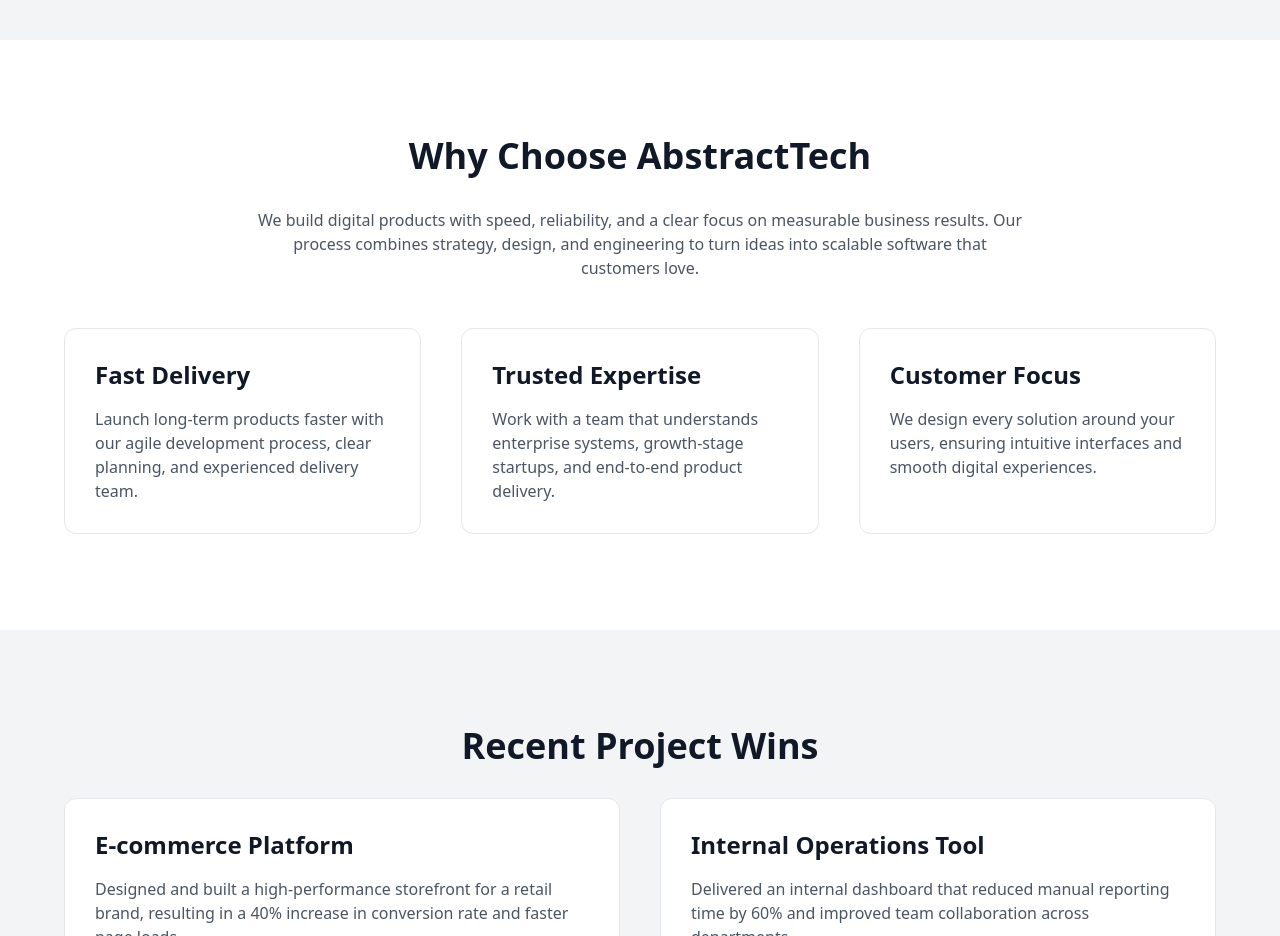
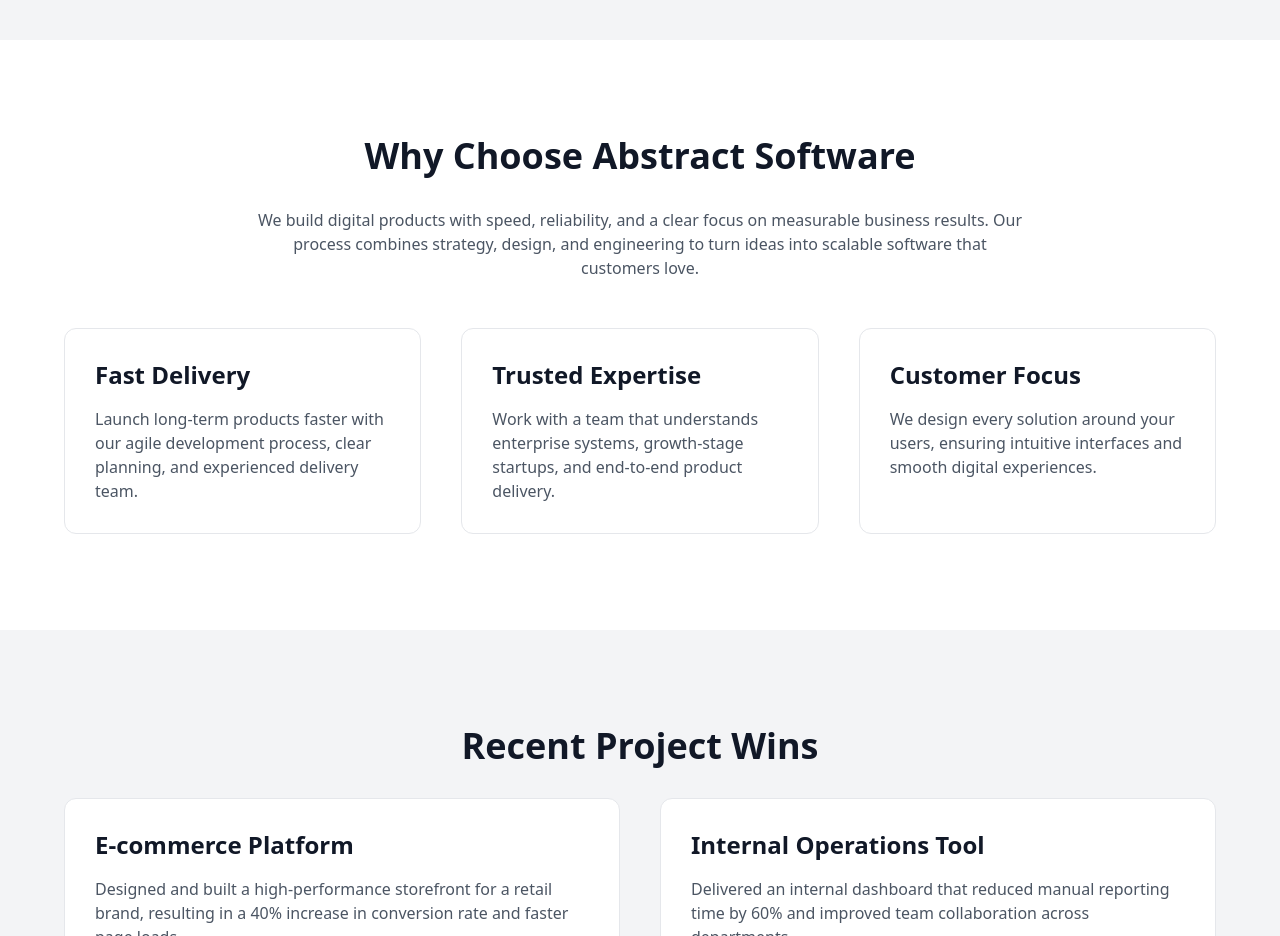
Before and after one commit to LuxoloKhedama/AbstractSoftware, a website: page index.html in a window 1280 px wide. Shown: the part 2320-3256 px from the top of the page. Drawn offline with nearby package versions, Linux system fonts and the light colour scheme.

Commit message:
Update index.html

```diff
--- a/index.html
+++ b/index.html
@@ -291,7 +291,7 @@ Managed cloud architecture, deployment automation, and secure infrastructure for
 <section id="why" class="py-24 px-6 bg-white">
 
 <h2 class="text-4xl font-bold text-center mb-8">
-Why Choose AbstractTech
+Why Choose Abstract Software
 </h2>
 
 <p class="max-w-3xl mx-auto text-gray-600 text-center mb-12">
```
